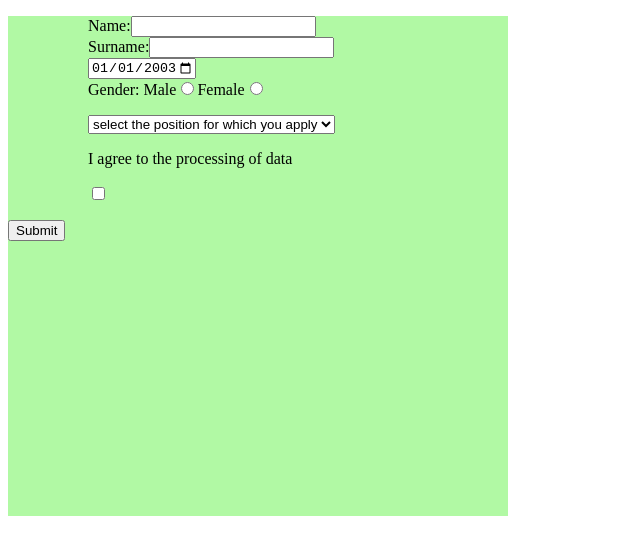
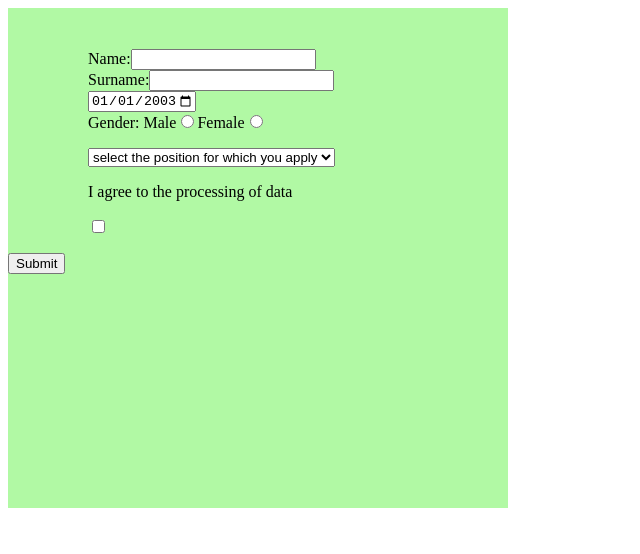
Before and after one commit to PaulRomanov/RS-School-React, a React app in the folder react-forms/: page / in a window 1280 px wide. Shown: the top 554 px of the page, without its empty margins (0-640 px from the left). Built offline with nearby package versions, Linux system fonts and the light colour scheme.

Commit message:
feat: add form style

```diff
--- a/react-forms/src/components/form/form.scss
+++ b/react-forms/src/components/form/form.scss
@@ -3,3 +3,7 @@
   height: 500px;
   background-color: #b1f9a4;
 }
+
+form {
+  padding: 25px 0 0 0;
+}
```
